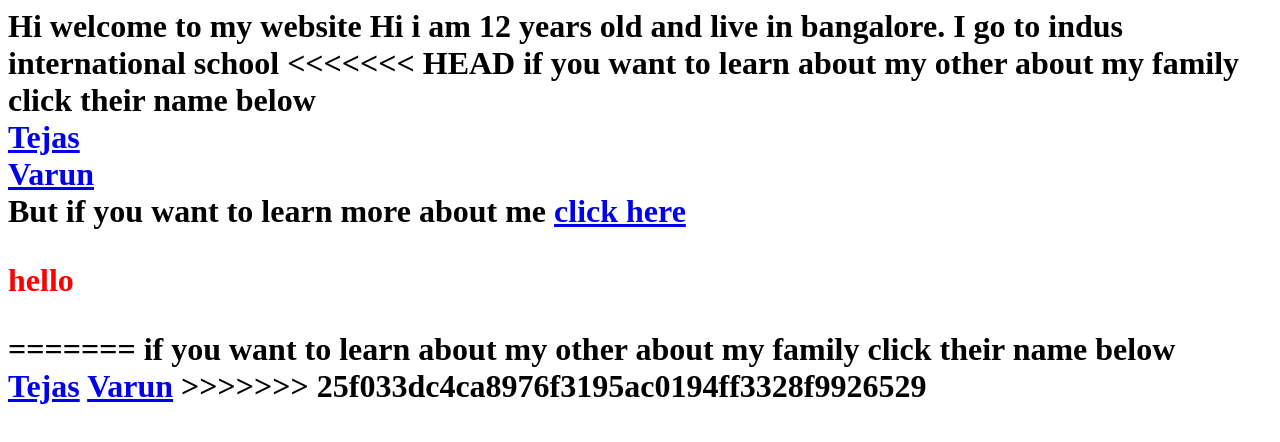
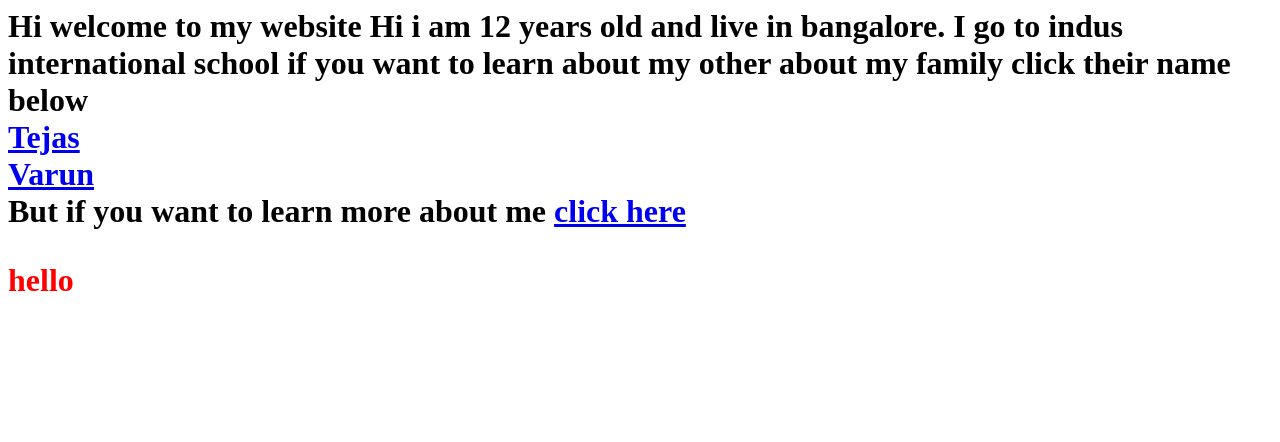
Before and after one commit to aadi35/aadi35.github.io, a plain HTML site: page index.html in a window 1280 px wide. Drawn offline with Linux system fonts and the light colour scheme.

Commit message:
deleted extra text

```diff
--- a/index.html
+++ b/index.html
@@ -2,19 +2,12 @@
 <title>Aadi is the best</title>
 <body>
 <h1>Hi welcome to my website</hi>
-<a>Hi i am 12 years old and live in bangalore. I go to indus international school</a.>
-<<<<<<< HEAD
+<a>Hi i am 12 years old and live in bangalore. I go to indus international school</a>
   <a>if you want to learn about my other about my family click their name below</a><br>
 <a href="tejas.narayans.com">Tejas</a><br>
 <a href="varun.narayans.com">Varun</a><br>
 <a>But if you want to learn more about me</a>
 <a href="https://en.wikipedia.org/wiki/Batman"> click here</a>
 <p style="color:#FF0000">hello</p>
-=======
-  <a>if you want to learn about my other about my family click their name below</a>
-  <br>
-<a href="http://tejas.narayans.com">Tejas</a>
-<a href="http://varun.narayans.com">Varun</a>
->>>>>>> 25f033dc4ca8976f3195ac0194ff3328f9926529
 </body>
 </html>
```
